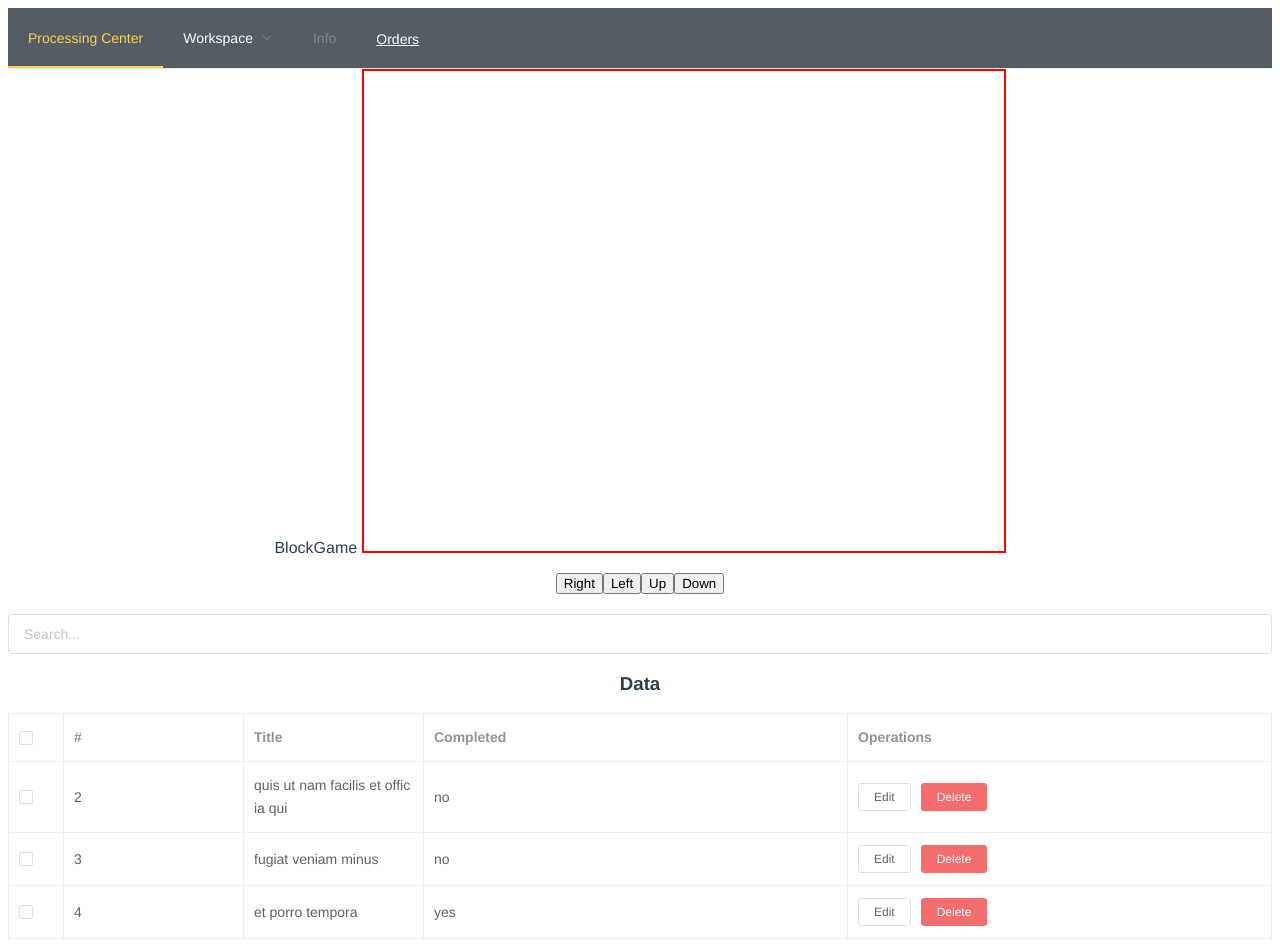
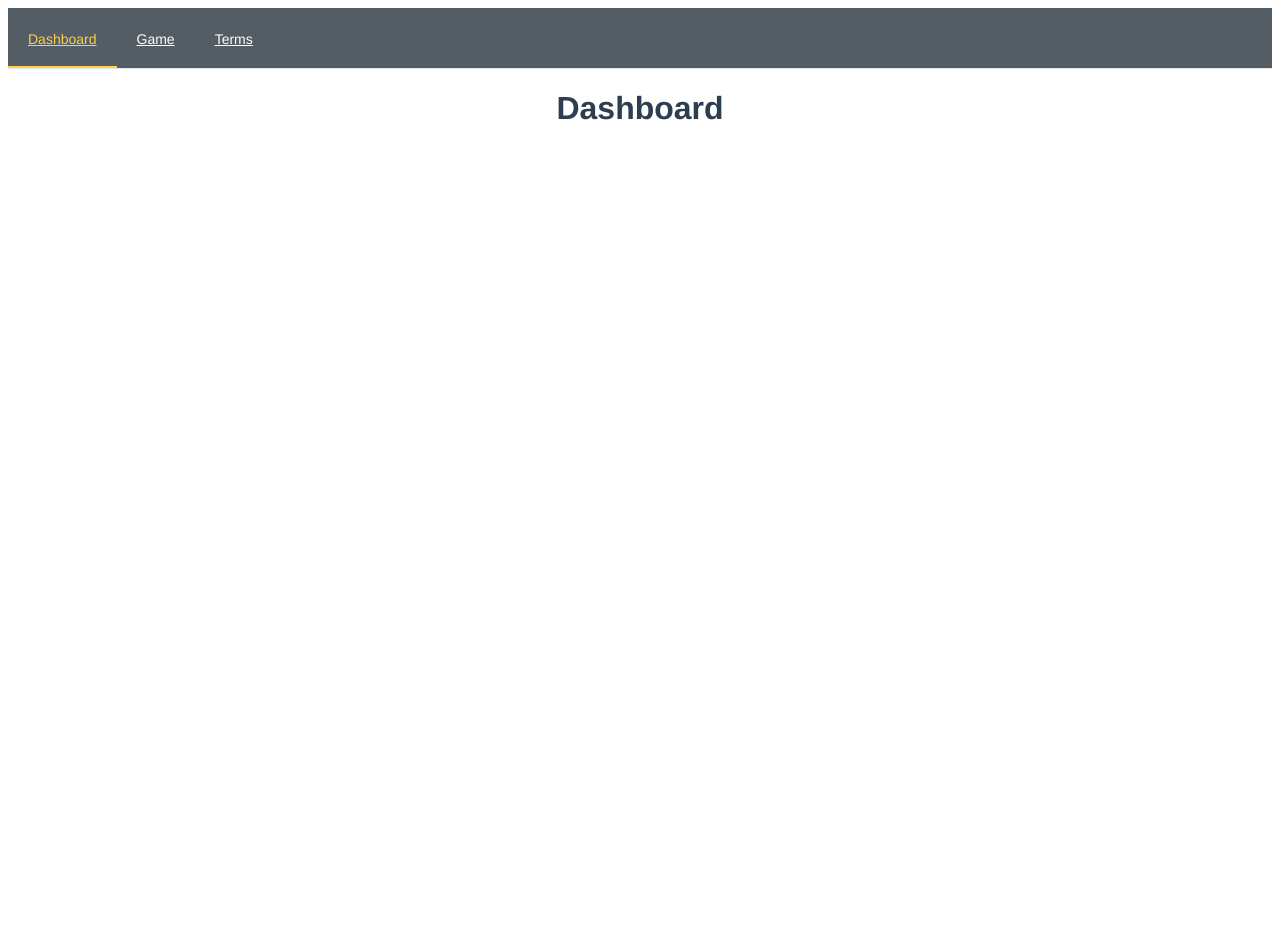
Before and after one commit to jemmyx/vue-elementUI-1, a Vue app: page / in a window 1280 px wide. After the commit the page ends 800 px from the top, so only its background shows below. Built offline with nearby package versions, Linux system fonts and the light colour scheme; no server answers.

Commit message:
Setup vue-router and pages definition

```diff
--- a/package.json
+++ b/package.json
@@ -14,7 +14,8 @@
     "express": "^4.17.1",
     "lodash": "^4.17.15",
     "socket.io": "^2.3.0",
-    "vue": "^2.6.10"
+    "vue": "^2.6.10",
+    "vue-router": "^3.1.3"
   },
   "devDependencies": {
     "@vue/cli-plugin-babel": "^4.0.0",
--- a/src/App.vue
+++ b/src/App.vue
@@ -1,22 +1,17 @@
 <template>
   <div id="app">
     <Header />
-    <BlockGame />
-    <Terms />
+    <router-view></router-view>
   </div>
 </template>
 
 <script>
-import BlockGame from "./components/BlockGame";
-import Terms from "./components/Terms";
 import Header from "./components/layout/Header";
 
 export default {
   name: "app",
   components: {
-    Terms,
-    BlockGame,
-    Header
+    Header,
   },
 };
 </script>
--- /dev/null
+++ b/src/components/Dashboard.vue
@@ -0,0 +1,9 @@
+<template>
+  <h1>Dashboard</h1>
+</template>
+<script>
+export default {
+  name: "Dasbhoard",
+};
+</script>
+<style lang="less" scoped></style>
--- a/src/components/layout/Header.vue
+++ b/src/components/layout/Header.vue
@@ -9,27 +9,18 @@
       text-color="#fff"
       active-text-color="#ffd04b"
     >
-      <el-menu-item index="1">Processing Center</el-menu-item>
-      <el-submenu index="2">
-        <template slot="title"
-          >Workspace</template
-        >
-        <el-menu-item index="2-1">item one</el-menu-item>
-        <el-menu-item index="2-2">item two</el-menu-item>
-        <el-menu-item index="2-3">item three</el-menu-item>
-        <el-submenu index="2-4">
-          <template slot="title"
-            >item four</template
-          >
-          <el-menu-item index="2-4-1">item one</el-menu-item>
-          <el-menu-item index="2-4-2">item two</el-menu-item>
-          <el-menu-item index="2-4-3">item three</el-menu-item>
-        </el-submenu>
-      </el-submenu>
-      <el-menu-item index="3" disabled>Info</el-menu-item>
-      <el-menu-item index="4"
-        ><a href="https://www.ele.me" target="_blank">Orders</a></el-menu-item
-      >
+      <!-- <el-menu-item index="11">
+        <router-link to="/bar">Go to Bar</router-link>
+      </el-menu-item> -->
+      <el-menu-item index="1">
+        <router-link to="/">Dashboard</router-link>
+      </el-menu-item>
+      <el-menu-item index="2">
+        <router-link to="/game">Game</router-link>
+      </el-menu-item>
+      <el-menu-item index="3">
+        <router-link to="/terms">Terms</router-link>
+      </el-menu-item>
     </el-menu>
   </div>
 </template>
@@ -38,15 +29,14 @@ export default {
   data() {
     return {
       activeIndex: "1",
-      activeIndex2: "1"
+      activeIndex2: "1",
     };
   },
   methods: {
     handleSelect(key, keyPath) {
       console.log(key, keyPath);
-    }
-  }
+    },
+  },
 };
 </script>
-<style scoped>
-</style>
+<style scoped></style>
--- a/src/main.js
+++ b/src/main.js
@@ -1,12 +1,29 @@
 import "core-js";
 import Vue from "vue";
 import ElementUI from "element-ui";
+import VueRouter from "vue-router";
 import "element-ui/lib/theme-chalk/index.css";
 import App from "./App.vue";
 
+import Terms from "./components/Terms";
+import Dashboard from "./components/Dashboard";
+import BlockGame from "./components/BlockGame";
+
 Vue.use(ElementUI);
+Vue.use(VueRouter);
+
+const routes = [
+  { path: "/terms", component: Terms },
+  { path: "/game", component: BlockGame },
+  { path: "/", component: Dashboard },
+  { path: "*", component: Dashboard },
+];
+
+const router = new VueRouter({
+  routes, // short for `routes: routes`
+});
 
 new Vue({
-  el: "#app",
+  router,
   render: (h) => h(App),
-});
+}).$mount("#app");
```
Also changed, not shown: 1 other file (tests, documents, lock files or other folders).
